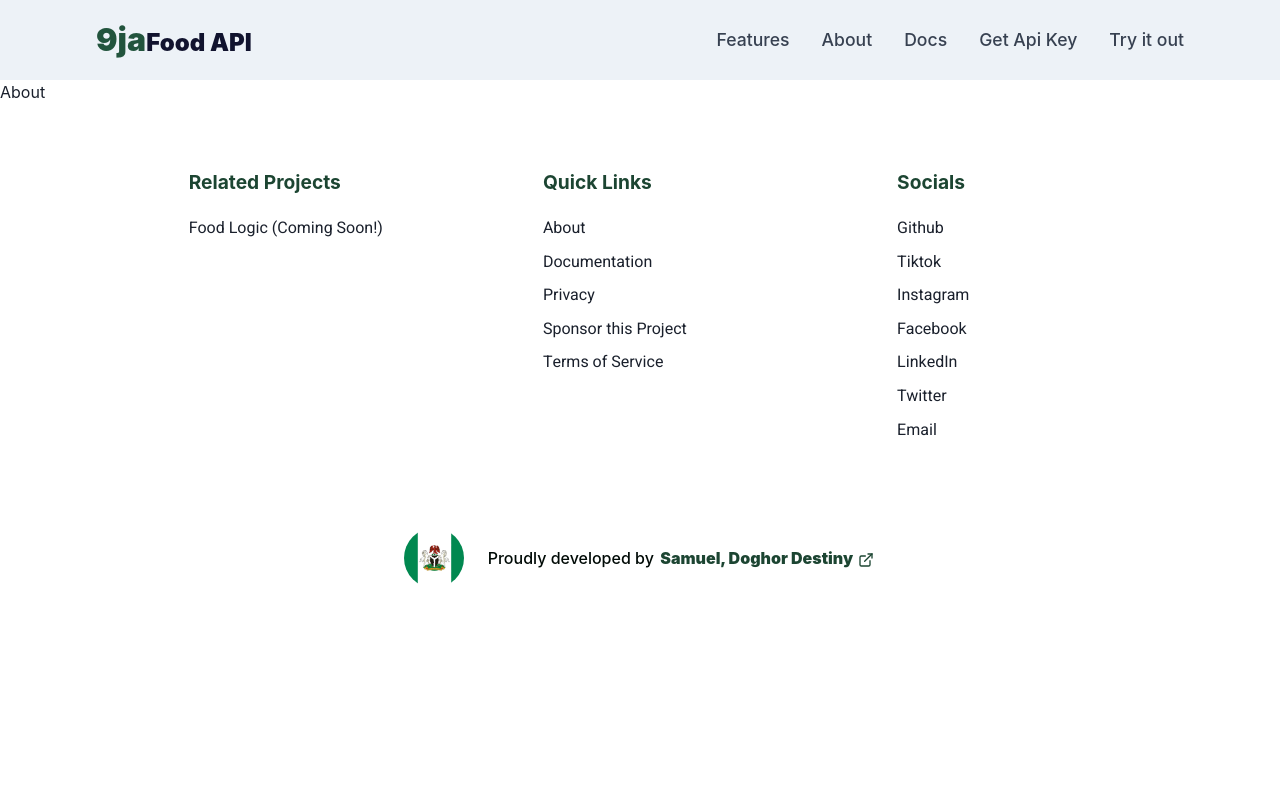
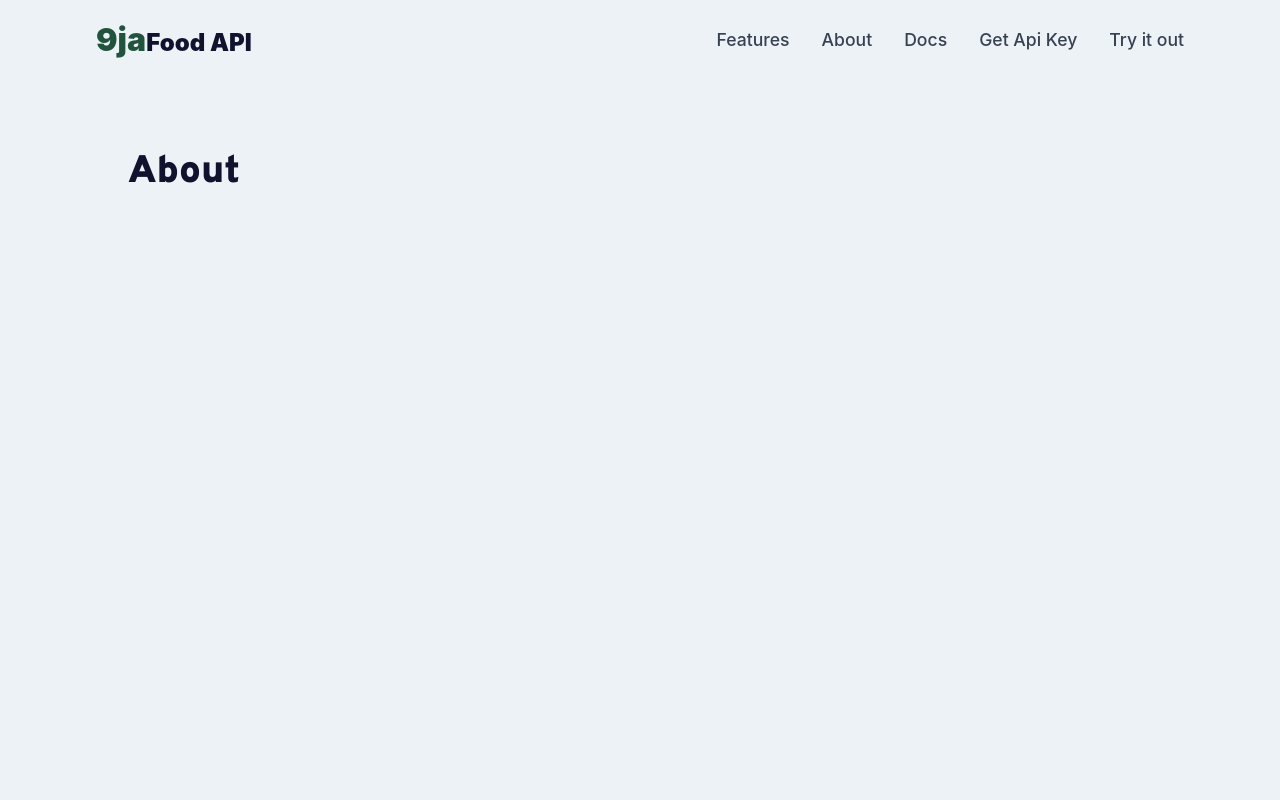
Before and after one commit to samdoghor/ng-food-fe, a React (Vite) app: page /about in a window 1280 px wide. Shown: the top 800 px of the page. Built offline with nearby package versions, Linux system fonts and the light colour scheme.

Commit message:
feat: init about page

```diff
--- a/src/pages/About.tsx
+++ b/src/pages/About.tsx
@@ -1,4 +1,4 @@
-import { Box } from "@chakra-ui/react";
+import { Box, Text } from "@chakra-ui/react";
 import { useEffect } from "react";
 
 const About = () => {
@@ -8,7 +8,22 @@ const About = () => {
 
   return (
     <>
-      <Box> About </Box>
+      <Box>
+        <Box w={"100%"} minH={"100vh"} bg="gray.100" id="tryit">
+          <Box px={{ base: "1rem", lg: "8rem" }} py={{ lg: "4rem" }}>
+            <Text
+              fontSize={"2.4rem"}
+              color={"ngDarkblue"}
+              fontWeight={"900"}
+              fontFamily={"overpass"}
+              display={"flex"}
+            >
+              About
+            </Text>
+            <Text pt={"2rem"}> </Text>
+          </Box>
+        </Box>
+      </Box>
     </>
   );
 };
```
